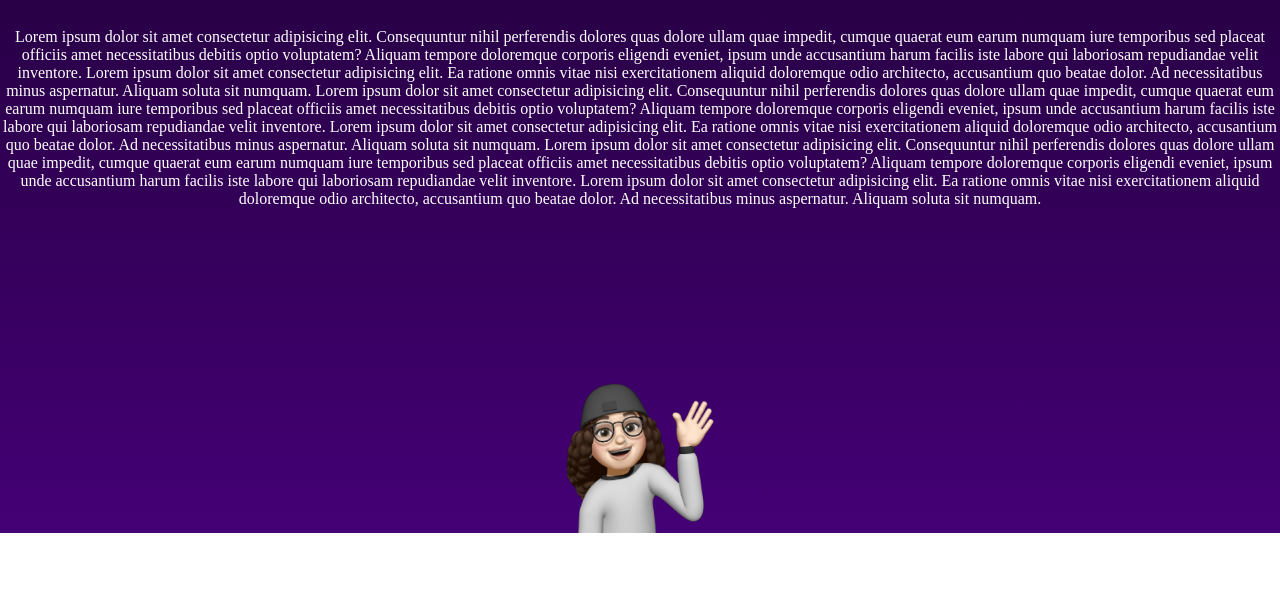
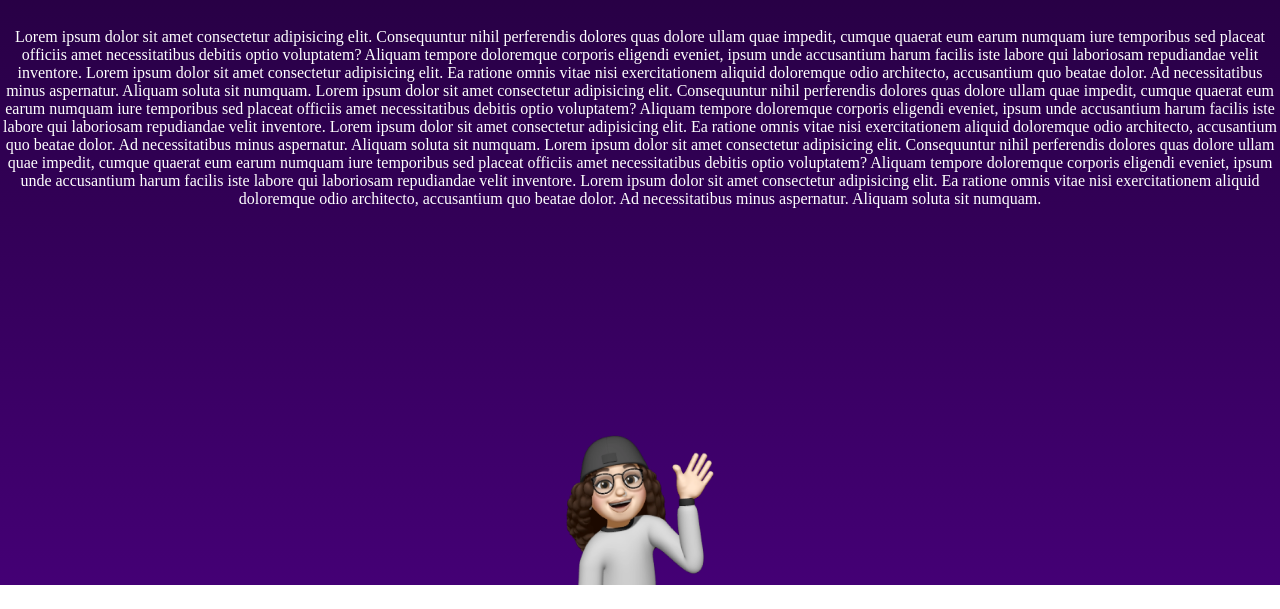
Before and after one commit to RqueirozTattoo/Rqueiroz, a plain HTML site: page Pages/sobre.html in a window 1280 px wide. Shown: the part 191-800 px from the top of the page. Drawn offline with nearby package versions, Linux system fonts and the light colour scheme; a web font is replaced by a local one.

Commit message:
Update style2.css
Atualização

```diff
--- a/css/style2.css
+++ b/css/style2.css
@@ -37,7 +37,7 @@ section {
 footer {
   width: 100%;
   height: 150px;
-  margin-top: 117px;
+  margin-top: 169px;
   display: flex;
   justify-content: center;
   overflow-y: hidden;
```
